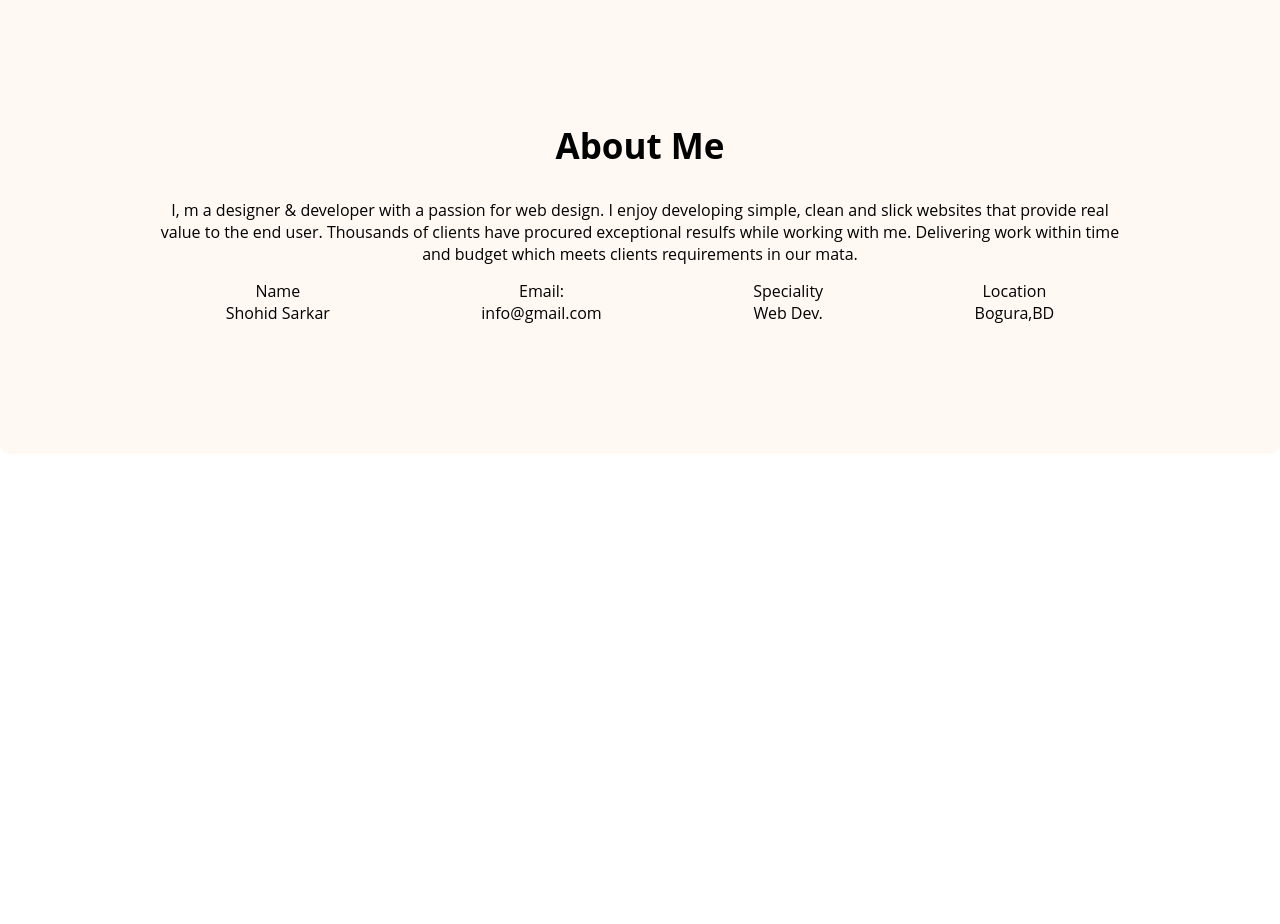
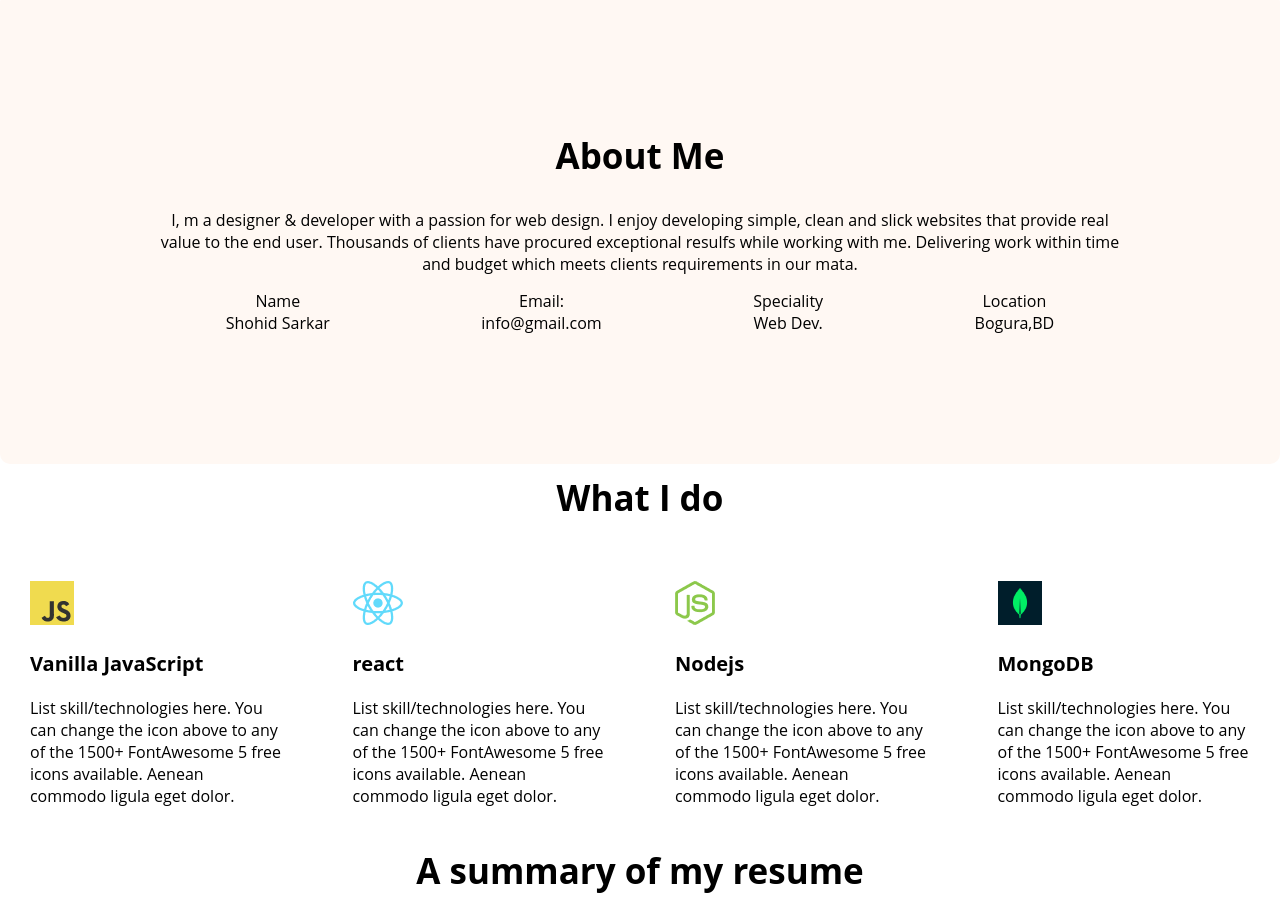
Before and after one commit to mdshohidi763/developer-portfolio, a plain HTML site: page index.html in a window 1280 px wide. Shown: the part 660-1584 px from the top of the page. Before the commit the page ends 1114 px from the top, so only its background shows below. Drawn offline with Linux system fonts and the light colour scheme.

Commit message:
added skills content

```diff
--- a/index.html
+++ b/index.html
@@ -62,6 +62,41 @@
               </div>
             </div>
           </section>
+<!-- what i do container -->
+          <section class="What-i-do">
+           <h3 class="section-title">What I do</h3>
+                  <div class="skills-container">
+                    <div class="skill">
+                      <img src="images/icons/js.png">
+                      <p class="skill-title">Vanilla JavaScript</p>
+                      <p class="skill-description">List skill/technologies here. You can change the icon above to any of the 1500+ FontAwesome 5 free icons available. Aenean commodo ligula eget dolor.</p>
+
+                    </div>
+                    <div class="skill">
+                      <img src="images/icons/react.png">
+                      <p class="skill-title">react</p>
+                      <p class="skill-description">List skill/technologies here. You can change the icon above to any of the 1500+ FontAwesome 5 free icons available. Aenean commodo ligula eget dolor.</p>
+
+                    </div>
+                    <div class="skill">
+                      <img src="images/icons/nodejs.png">
+                      <p class="skill-title">Nodejs</p>
+                      <p class="skill-description">List skill/technologies here. You can change the icon above to any of the 1500+ FontAwesome 5 free icons available. Aenean commodo ligula eget dolor.</p>
+
+                    </div>
+                    <div class="skill">
+                      <img src="images/icons/mongo.png">
+                      <p class="skill-title">MongoDB</p>
+                      <p class="skill-description">List skill/technologies here. You can change the icon above to any of the 1500+ FontAwesome 5 free icons available. Aenean commodo ligula eget dolor.</p>
+
+                    </div>
+
+                  </div>
+          </section>
+          <!-- resume section -->
+          <section class="resume">
+            <h3 class="section-title">A summary of my resume</h3>
+          </section>
     </main>
     <footer>
 
--- a/styles/portfolio.css
+++ b/styles/portfolio.css
@@ -84,10 +84,11 @@ main{
 
 }
 .section-title{
-
+text-align: center;
     font-weight: 700;
     font-size: 35px;
     margin-bottom: 30px;
+    margin-top: 10px;
 }
 .section-description{
     color:#757575;
@@ -106,3 +107,33 @@ main{
     font-size: 20px;
     color: #474747
 }
+/* skill container styles */
+
+.what-i.do{
+    margin-top: 130px;
+}
+.skills-container{
+    display: flex;
+    gap: 10px;
+}
+.skill{
+
+ background: #FFFFFF;
+ box-shadow:Radius: 0px, 6px 50px
+ rgba(0, 0, 0, 0.06)
+ border-radius: 5px;
+ padding: 30px;
+
+
+}
+.skill-title{
+    font-weight: 700;
+    font-size: 20px;
+    margin-top: 20px;
+    margin-bottom: 20px;
+}
+.skill-description{
+    columns: #757575;
+
+
+}
```
